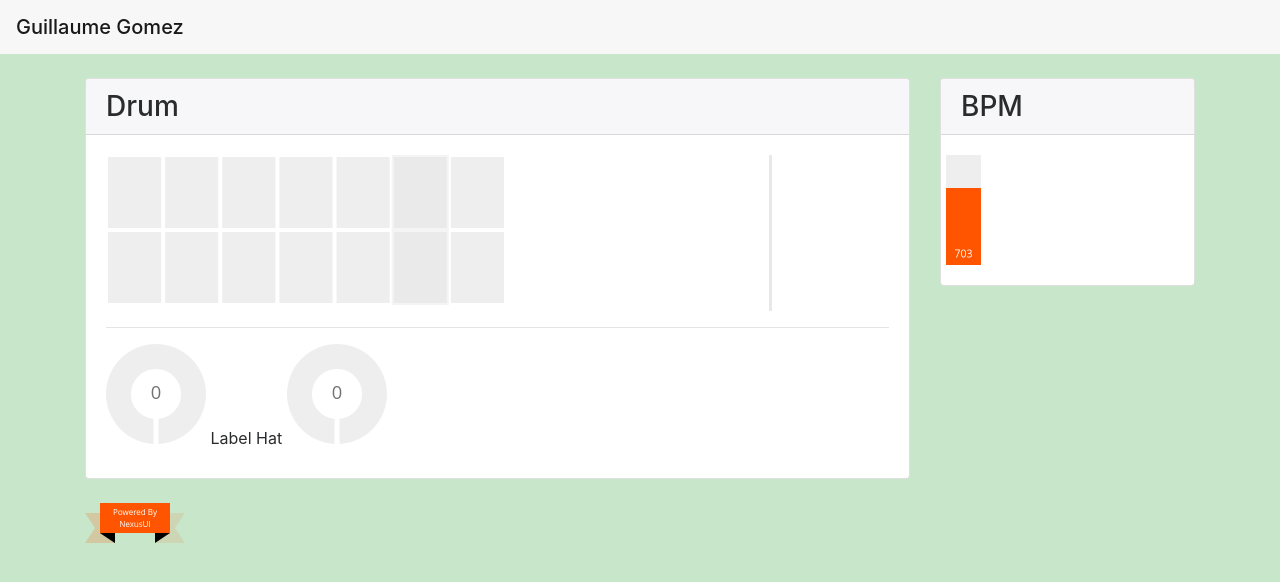
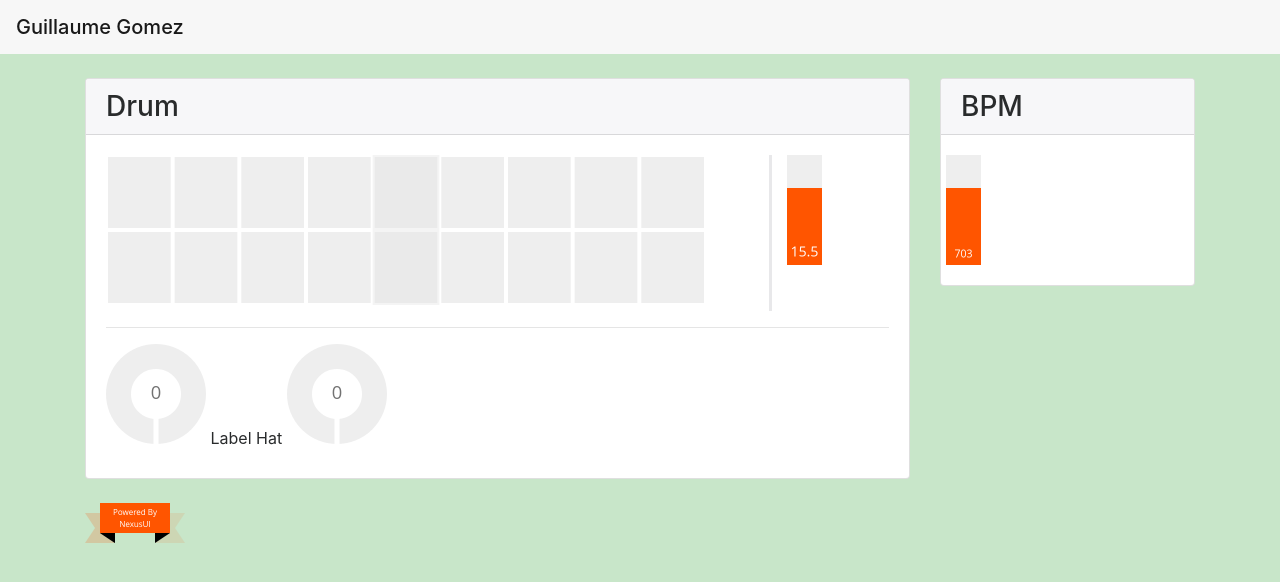
Before and after one commit to guillaume-gomez/music-mooc, a website: page src/week3/week_3_challenge.html in a window 1280 px wide. Drawn offline with nearby package versions, Linux system fonts and the light colour scheme; no server answers.

Commit message:
improve code

```diff
--- a/src/week3/week_3_challenge.html
+++ b/src/week3/week_3_challenge.html
@@ -20,16 +20,16 @@
             <div class="card-block">
               <div class="row">
                 <div class="col-md-10">
-                  <canvas id="matrix" nx="matrix" width="400"></canvas>
+                  <canvas id="matrix" nx="matrix" width="600"></canvas>
                 </div>
                 <div class="col-sm-2" style="border-left: solid 3px #e8e8ea;">
-
+                  <canvas id="matrix_width" nx="slider" min=5 max=20 range=1></canvas>
                 </div>
                 <div class="col-sm-12">
                   <hr/>
-                  <canvas id="volume_hat_dial" nx="dial"  min="0" max="100"></canvas>
+                  <canvas id="volume_ui_1" nx="dial"  min="0" max="100"></canvas>
                   <label>Label Hat</label>
-                  <canvas id="volume_snare_dial" nx="dial"  min="0" max="100"></canvas>
+                  <canvas id="volume_ui_2" nx="dial"  min="0" max="100"></canvas>
                 </div>
               </div>
             </div>
@@ -63,45 +63,41 @@
     var src_path = "../assets/src/";
 
     var sounds = [];
-    var volume_hat = 0;
-    var volume_snare = 0;
-
-    var seq = [
-        [0, 0, 0, 0, 0, 0, 0],
-        [0, 0, 0, 0, 0, 0, 0]
-    ];
+    var volumes = [0, 0];
+    var MaxSounds = 2;
+    var seq = [];
 
 
     var step = 0;
     var interval = 0.125;
     var matrix;
-    var volume_hat_dial;
-    var volume_snare_dial;
-    var bpm_ui;
-    debugger
+
     nx.onload = function(){
-        matrix.col = seq[0].length;
-        matrix.row = seq.length;
-        matrix.init();
+        setMaxtrixArray(9);
 
         matrix.on('*', function(data) {
             if (data.row !== undefined) {
                 seq[data.row][data.col] = data.level;
             }
         });
-
-        volume_hat_dial.on('*',function(data) {
-            volume_hat = data.value / 100;
+        //init volumes handler
+        function generateHandler(index) {
+          return function(data) {
+            volumes[index] = data.value / 100;
+          }
+        }
+        for(var i = 0; i < MaxSounds; i++) {
+          nx.widgets["volume_ui_"+(i + 1)].on('*', generateHandler(i));
+        }
+        nx.widgets.bpm_ui.on('*', function(data) {
+          interval = data.value / 1000;
         });
 
-        volume_snare_dial.on('*',function(data) {
-            volume_snare = data.value / 100;
-        });
+        nx.widgets.matrix_width.on('*', function(data) {
+          //setMatrixArray(data.value);
+        })
+    };
 
-        bpm_ui.on('*', function(data) {
-          interval = data.value / 1000;
-        });
-    };
 
 
     loadSample(src_path + '001_drum1.wav', function (buffer){
@@ -122,6 +118,21 @@
         player.connect (volume);
         volume.connect(con.destination);
         player.start(time);
+    }
+
+    function setMaxtrixArray(width) {
+      var newSeq = [];
+      // init sequences
+      for(var i = 0; i < MaxSounds; i++) {
+        newSeq[i] = [];
+        for(var j = 0; j < width; j++) {
+          newSeq[i][j] = 0;
+        }
+      }
+      seq = newSeq.slice();
+      matrix.col = seq[0].length;
+      matrix.row = seq.length;
+      matrix.init();
     }
 
 
@@ -148,13 +159,13 @@
         }
 
         while (now <= max_future_time){
-            step ++;
+            step++;
             if (seq[0][step % seq[0].length]){
-                playSound(sounds[0], now, volume_hat);
+                playSound(sounds[0], now, volumes[0]);
             }
 
             if (seq[1][step % seq[1].length]){
-                playSound(sounds[1], now, volume_snare);
+                playSound(sounds[1], now, volumes[1]);
             }
 
             now += interval ;
@@ -177,5 +188,8 @@
         };
         request.send();
     }
+
+
+
 </script>
 </html>
```
